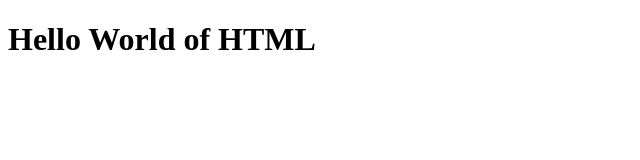
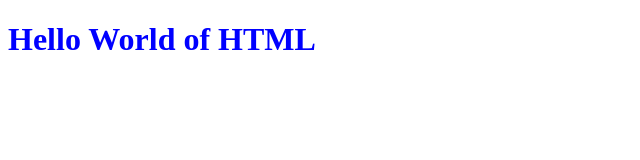
Before and after one commit to adamsumdm/Git_and_Github, a plain HTML site: page index.html in a window 1280 px wide. Shown: the whole page, without its empty margins (0-640 px from the left). Drawn offline with Linux system fonts and the light colour scheme.

Commit message:
fix(css):resolve syntax error

```diff
--- a/style.css
+++ b/style.css
@@ -1,3 +1,3 @@
-h1:{
+h1{
     color:blue
 }
```
